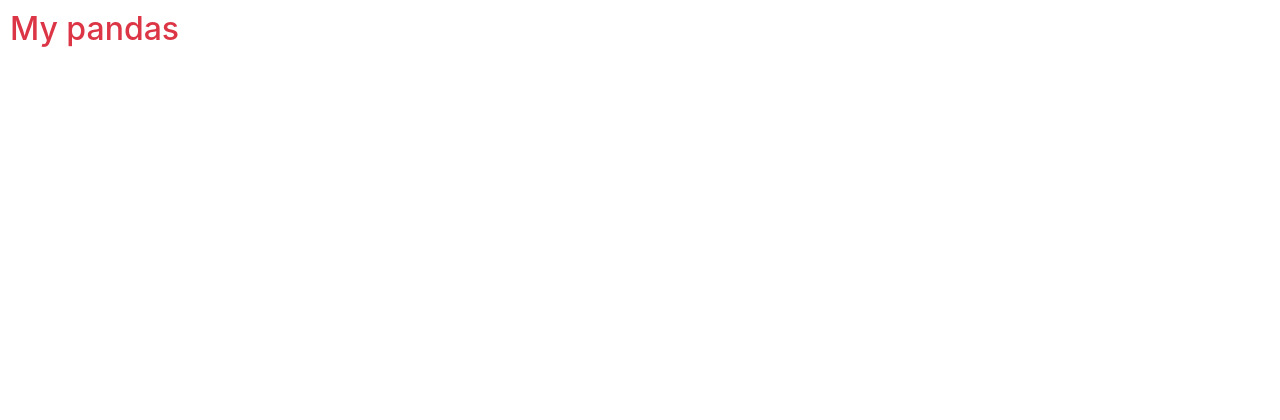
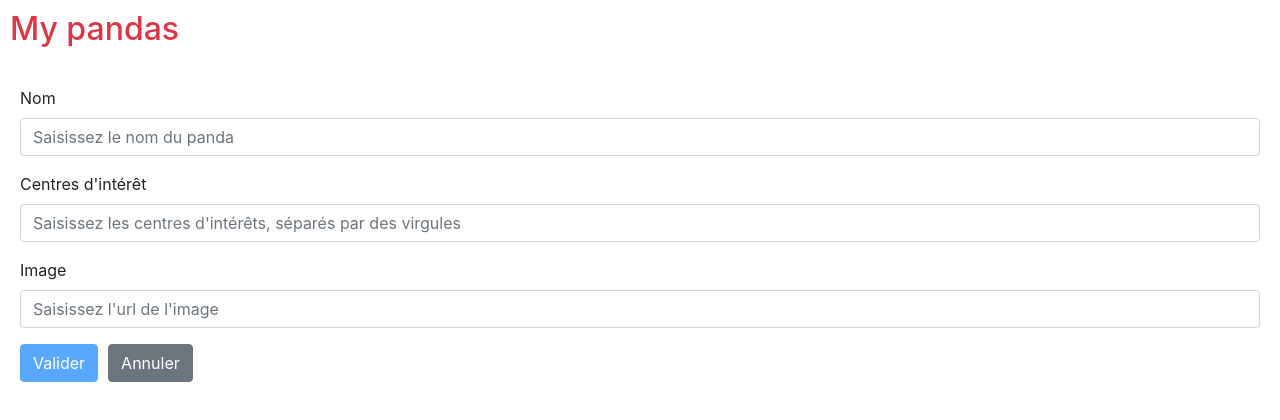
Before and after one commit to chawax/my-pandas, a React (Create React App) app: page /hoc/createPandaWithReduxForm in a window 1280 px wide. Shown: the top 420 px of the page. Built offline with nearby package versions, Linux system fonts and the light colour scheme.

Commit message:
Déplacement vers le répertoire hoc

```diff
--- a/src/App.tsx
+++ b/src/App.tsx
@@ -3,8 +3,8 @@ import React from 'react';
 import { Provider } from 'react-redux';
 import { Route } from 'react-router-dom';
 import './App.css';
-import CreatePandaWithFormikPage from './containers/CreatePandaWithFormikPage';
-import CreatePandaWithReduxFormPage from './containers/CreatePandaWithReduxFormPage';
+import CreatePandaWithHocAndFormikPage from './containers/hoc/CreatePandaWithFormikPage';
+import CreatePandaWithReduxFormPage from './containers/hoc/CreatePandaWithReduxFormPage';
 import PandaDetailsWithHocPage from './containers/hoc/PandaDetailsPage';
 import PandasListWithHocPage from './containers/hoc/PandasListPage';
 import Home from './containers/Home';
@@ -21,12 +21,12 @@ const App: React.FC = () => {
       </h2>
       <ConnectedRouter history={history}>
         <Route path="/" exact component={Home} />
-        <Route path="/hoc/pandas" component={PandasListWithHocPage} />
+        <Route path="/hoc/pandas" exact component={PandasListWithHocPage} />
         <Route path="/hoc/pandas/:id" component={PandaDetailsWithHocPage} />
-        <Route path="/hooks/pandas" component={PandasListWithHooksPage} />
+        <Route path="/hoc/createPandaWithReduxForm" component={CreatePandaWithReduxFormPage} />
+        <Route path="/hoc/createPandaWithFormik" component={CreatePandaWithHocAndFormikPage} />
+        <Route path="/hooks/pandas" exact component={PandasListWithHooksPage} />
         <Route path="/hooks/pandas/:id" component={PandaDetailsWithHooksPage} />
-        <Route path="/createPandaWithReduxForm" component={CreatePandaWithReduxFormPage} />
-        <Route path="/createPandaWithFormik" component={CreatePandaWithFormikPage} />
       </ConnectedRouter>
     </Provider>
   );
--- a/src/containers/CreatePandaWithReduxFormPage.tsx
+++ b/src/containers/hoc/CreatePandaWithFormikPage.tsx
@@ -2,10 +2,10 @@ import React from 'react';
 import { connect } from 'react-redux';
 import { RouteComponentProps, withRouter } from 'react-router';
 import { Dispatch } from 'redux';
-import CreatePandaForm, { FormData as CreatePandaFormData } from '../components/CreatePandaForm';
-import { createPandaRequest } from '../redux/pandas/actions';
-import { AppState } from '../redux/store';
-import { Panda } from '../types/Pandas';
+import CreatePandaForm, { FormValues as PandaFormValues } from '../../components/CreatePandaFormik';
+import { createPandaRequest } from '../../redux/pandas/actions';
+import { AppState } from '../../redux/store';
+import { Panda } from '../../types/Pandas';
 
 interface PropsFromState {}
 
@@ -15,12 +15,12 @@ interface PropsFromDispatch {
 
 type Props = RouteComponentProps & PropsFromState & PropsFromDispatch;
 
-class CreatePandaWithReduxFormPage extends React.Component<Props> {
+class CreatePandaWithFormikPage extends React.Component<Props> {
   handleCancel = () => {
-    this.props.history.replace('/');
+    this.props.history.replace('/hoc/pandas');
   };
 
-  handleSubmit = (values: CreatePandaFormData) => {
+  handleSubmit = (values: PandaFormValues) => {
     const panda = {
       name: values.name,
       interests: values.interests.split(','),
@@ -50,4 +50,4 @@ const mapDispatchToProps = (dispatch: Dispatch): PropsFromDispatch => {
   };
 };
 
-export default connect(mapStateToProps, mapDispatchToProps)(withRouter(CreatePandaWithReduxFormPage));
+export default connect(mapStateToProps, mapDispatchToProps)(withRouter(CreatePandaWithFormikPage));
--- a/src/containers/CreatePandaWithFormikPage.tsx
+++ b/src/containers/hoc/CreatePandaWithReduxFormPage.tsx
@@ -2,10 +2,10 @@ import React from 'react';
 import { connect } from 'react-redux';
 import { RouteComponentProps, withRouter } from 'react-router';
 import { Dispatch } from 'redux';
-import CreatePandaForm, { FormValues as PandaFormValues } from '../components/CreatePandaFormik';
-import { createPandaRequest } from '../redux/pandas/actions';
-import { AppState } from '../redux/store';
-import { Panda } from '../types/Pandas';
+import CreatePandaForm, { FormData as CreatePandaFormData } from '../../components/CreatePandaForm';
+import { createPandaRequest } from '../../redux/pandas/actions';
+import { AppState } from '../../redux/store';
+import { Panda } from '../../types/Pandas';
 
 interface PropsFromState {}
 
@@ -15,12 +15,12 @@ interface PropsFromDispatch {
 
 type Props = RouteComponentProps & PropsFromState & PropsFromDispatch;
 
-class CreatePandaWithFormikPage extends React.Component<Props> {
+class CreatePandaWithReduxFormPage extends React.Component<Props> {
   handleCancel = () => {
-    this.props.history.replace('/');
+    this.props.history.replace('/hoc/pandas');
   };
 
-  handleSubmit = (values: PandaFormValues) => {
+  handleSubmit = (values: CreatePandaFormData) => {
     const panda = {
       name: values.name,
       interests: values.interests.split(','),
@@ -50,4 +50,4 @@ const mapDispatchToProps = (dispatch: Dispatch): PropsFromDispatch => {
   };
 };
 
-export default connect(mapStateToProps, mapDispatchToProps)(withRouter(CreatePandaWithFormikPage));
+export default connect(mapStateToProps, mapDispatchToProps)(withRouter(CreatePandaWithReduxFormPage));
--- a/src/containers/hoc/PandaDetailsPage.tsx
+++ b/src/containers/hoc/PandaDetailsPage.tsx
@@ -18,7 +18,7 @@ type Props = RouteComponentProps<PathParamsType> & PropsFromState;
 
 class PandaDetailsPage extends React.Component<Props> {
   handleClose = () => {
-    this.props.history.replace('/');
+    this.props.history.replace('/hoc/pandas');
   };
 
   render() {
--- a/src/containers/hoc/PandasListPage.tsx
+++ b/src/containers/hoc/PandasListPage.tsx
@@ -23,15 +23,15 @@ type Props = RouteComponentProps & PropsFromState & PropsFromDispatch;
 
 class PandasListPage extends React.Component<Props> {
   handleSelectPanda = (key: string) => {
-    this.props.history.push('/pandas/' + key);
+    this.props.history.push('/hoc/pandas/' + key);
   };
 
   handleNewPandaWithReduxForm = () => {
-    this.props.history.push('/createPandaWithReduxForm');
+    this.props.history.push('/hoc/createPandaWithReduxForm');
   };
 
   handleNewPandaWithFormik = () => {
-    this.props.history.push('/createPandaWithFormik');
+    this.props.history.push('/hoc/createPandaWithFormik');
   };
 
   componentDidMount() {
```
